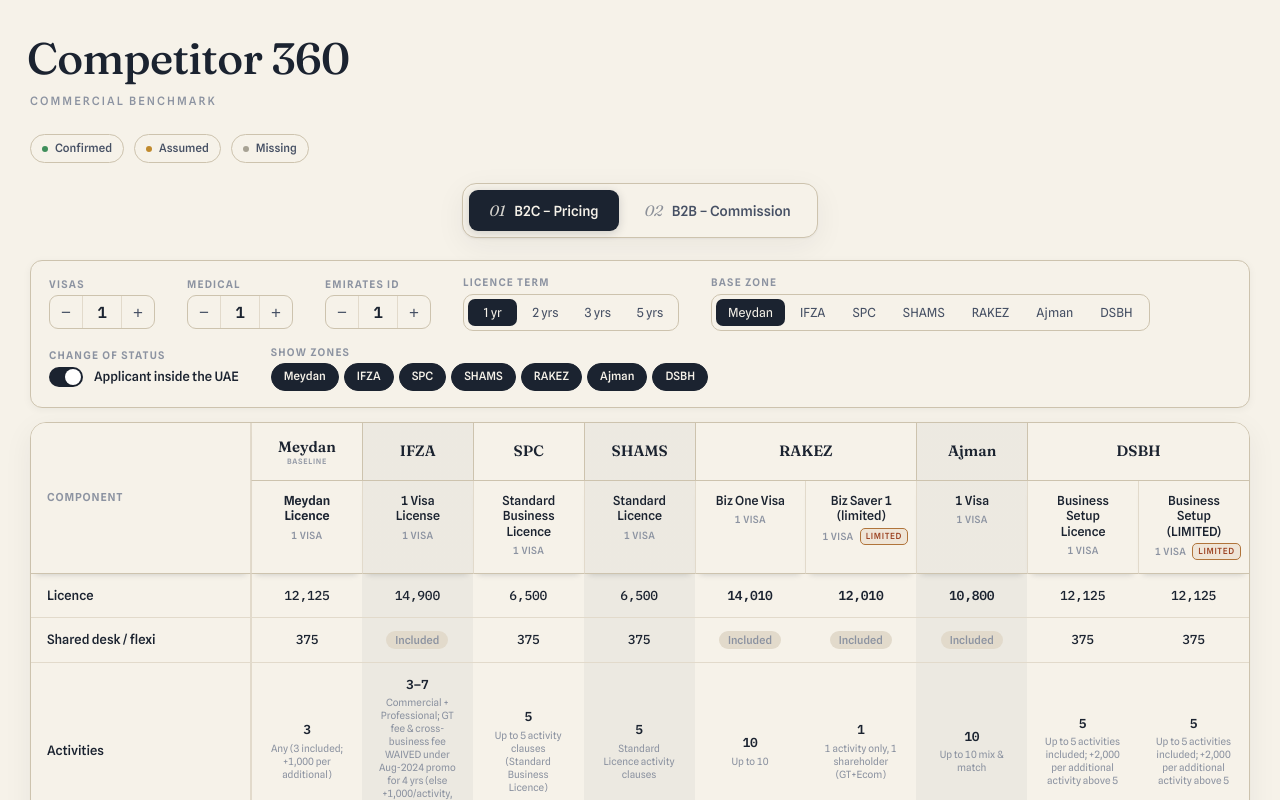
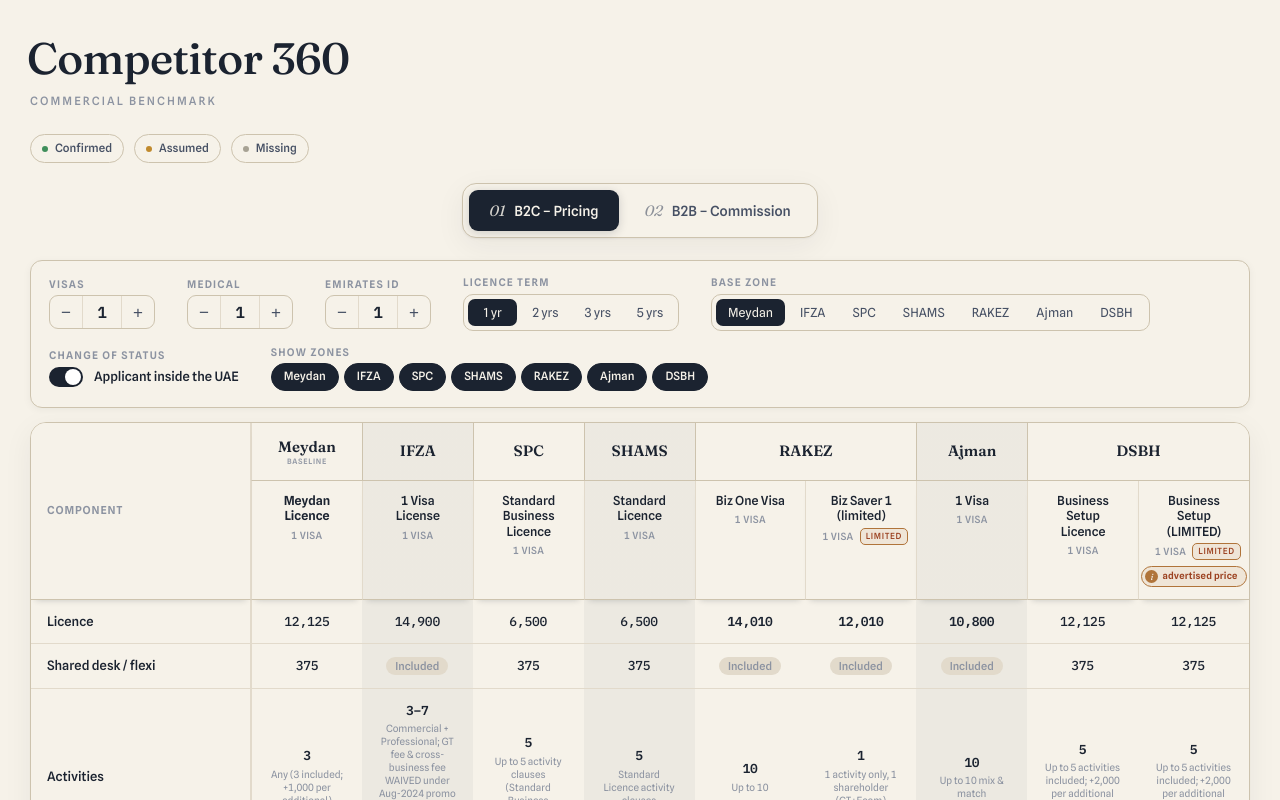
Before and after one commit to Husainabbas786/COMPETITOR360_V2, a React (Vite) app: page / in a window 1280 px wide. Shown: the top 800 px of the page. Built offline with nearby package versions, Linux system fonts and the light colour scheme.

Commit message:
Promo LIMITED header: stack the 'ⓘ advertised price' chip on its own centered line inside the cell (fixes right-edge overflow at the rightmost column); click popover unchanged

```diff
--- /dev/null
+++ b/src/components/b2c/B2CPromoInfo.jsx
@@ -0,0 +1,76 @@
+import { useEffect, useRef, useState } from 'react'
+import { CURRENCY } from '../../lib/b2cEngine.js'
+
+const CUR = CURRENCY.replace(/\s*\(.*\)/, '') // "AED"
+const fmt = new Intl.NumberFormat('en-US', { maximumFractionDigits: 0 })
+const SHORT = { DSBH: 'Dubai South' } // short display name for the promo header
+
+// Click-to-open ⓘ on a promo (LIMITED) column header — the PRIMARY, visible/tappable
+// way to read what the advertised bundle actually is (the hover tooltip stays as a
+// fallback). Reads only the zone's promo object; the advertised bundle prices live
+// here (and in the tooltip), never as a grid figure. Opens on click/tap; closes on
+// click-outside, Esc, or the ✕. Positioned to grow leftward so it never clips at the
+// right edge (a promo column is typically the rightmost zone).
+export default function PromoInfo({ promo, zone, allIn, visas }) {
+  const [open, setOpen] = useState(false)
+  const ref = useRef(null)
+
+  useEffect(() => {
+    if (!open) return
+    const onDoc = (e) => { if (ref.current && !ref.current.contains(e.target)) setOpen(false) }
+    const onKey = (e) => { if (e.key === 'Escape') setOpen(false) }
+    document.addEventListener('mousedown', onDoc)
+    document.addEventListener('keydown', onKey)
+    return () => {
+      document.removeEventListener('mousedown', onDoc)
+      document.removeEventListener('keydown', onKey)
+    }
+  }, [open])
+
+  const rows = (promo?.packages || []).filter((p) => p.visas >= 1)
+  const name = SHORT[zone] || zone
+
+  return (
+    <span className="promo-info" ref={ref}>
+      <button
+        type="button"
+        className="promo-i"
+        aria-label="About this limited-time offer — advertised price"
+        aria-expanded={open}
+        onClick={(e) => {
+          e.stopPropagation()
+          setOpen((o) => !o)
+        }}
+      >
+        <span className="promo-i-ico">i</span>
+        advertised price
+      </button>
+      {open && (
+        <span className="promo-pop" role="dialog">
+          <button type="button" className="promo-pop-x" aria-label="Close" onClick={() => setOpen(false)}>
+            ×
+          </button>
+          <span className="promo-pop-head">Limited-time offer — advertised vs. real cost</span>
+          <span className="promo-pop-line">{name} advertises this as a bundled setup package:</span>
+          <ul className="promo-pop-rows">
+            {rows.map((p) => (
+              <li key={p.package_id}>
+                {p.visas} visa: {fmt.format(p.price_was)} → <b>{fmt.format(p.price_now)}</b>
+              </li>
+            ))}
+          </ul>
+          <span className="promo-pop-line">
+            But the advertised price stops at company setup — it excludes the residence-visa issuance,
+            medical/EID and status change that a working company still pays.
+          </span>
+          {typeof allIn === 'number' && (
+            <span className="promo-pop-real">
+              This column shows the true discounted all-in — {CUR} {fmt.format(Math.round(allIn))} for a working{' '}
+              {visas}-visa company.
+            </span>
+          )}
+        </span>
+      )}
+    </span>
+  )
+}
--- a/src/components/b2c/B2CTable.jsx
+++ b/src/components/b2c/B2CTable.jsx
@@ -2,6 +2,7 @@
 import { COPY } from './copy.js'
 import AnimatedNumber from './AnimatedNumber.jsx'
 import CellNote from './B2CCellNote.jsx'
+import PromoInfo from './B2CPromoInfo.jsx'
 
 const CUR = CURRENCY.replace(/\s*\(.*\)/, '') // "AED"
 
@@ -152,6 +153,7 @@
                         {c.sub}
                         {c.limited && <em className="pkg-badge">{COPY.saverBadge}</em>}
                       </span>
+                      {c.promo && <PromoInfo promo={c.promo} zone={c.zone} allIn={c.result?.year1} visas={state.visas} />}
                     </>
                   ) : (
                     <>
--- a/src/components/b2c/b2cModel.js
+++ b/src/components/b2c/b2cModel.js
@@ -119,7 +119,7 @@
   const shell = {
     zone: base.zone, isBaseline: false, colId: 'dsbh_promo',
     pkgName: 'Business Setup (LIMITED)', sub: visaLabel(V),
-    activities: base.activities, limited: true, promoTitle,
+    activities: base.activities, limited: true, promoTitle, promo,
   }
   if (!pkg || !base.result) return { ...shell, result: null, twoYear: null, byKey: {}, available: false }
 
--- a/src/styles.css
+++ b/src/styles.css
@@ -384,6 +384,45 @@
 .pkg-h.us .pkg-name { color: var(--ink); font-weight: 600; }
 .pkg-h .pkg-sub { display: inline-flex; align-items: center; gap: 6px; font-size: 10px; letter-spacing: .04em; text-transform: uppercase; color: var(--ink-faint); margin-top: 4px; }
 .pkg-h .pkg-badge { font-style: normal; font-size: 8.5px; letter-spacing: .08em; background: var(--ochre-wash); color: var(--rust); border: 1px solid var(--ochre); padding: 1px 5px; border-radius: 5px; }
+
+/* Click-to-read ⓘ on a promo (LIMITED) header — the visible/tappable primary
+   affordance (hover tooltip stays as fallback). Ochre/rust to match the badge. */
+/* Own line, centered inside the LIMITED cell — stacked under the badge, never inline
+   to the right (which would push the chip past the rightmost column's border). */
+.promo-info { position: relative; display: flex; justify-content: center; margin-top: 5px; }
+/* Labelled chip — names itself as clickable (a bare icon relies on the viewer
+   knowing to poke it; a word removes the guess). Ochre/rust to match the badge. */
+.promo-i {
+  display: inline-flex; align-items: center; gap: 4px; cursor: pointer; line-height: 1;
+  border: 1px solid var(--ochre); background: var(--ochre-wash); color: var(--rust);
+  border-radius: 999px; padding: 3px 8px 3px 3px;
+  font-family: var(--sans); font-size: 9.5px; font-weight: 600; letter-spacing: .02em;
+  transition: background .15s, color .15s, border-color .15s;
+}
+.promo-i-ico {
+  width: 13px; height: 13px; flex: none; display: inline-flex; align-items: center; justify-content: center;
+  border-radius: 50%; background: var(--ochre); color: var(--paper);
+  font-family: var(--serif); font-style: italic; font-weight: 700; font-size: 9px;
+}
+.promo-i:hover,
+.promo-i[aria-expanded="true"] { background: var(--rust); color: var(--paper); border-color: var(--rust); }
+.promo-i:hover .promo-i-ico,
+.promo-i[aria-expanded="true"] .promo-i-ico { background: var(--paper); color: var(--rust); }
+/* Popover grows leftward/downward from the ⓘ so it never clips at the right edge. */
+.promo-pop {
+  position: absolute; top: calc(100% + 6px); right: 0; z-index: 40;
+  width: 272px; max-width: 78vw; text-align: left; white-space: normal;
+  background: var(--paper); border: 1px solid var(--line-strong); border-radius: 10px;
+  box-shadow: 0 8px 24px rgba(27, 35, 48, .18); padding: 12px 13px 13px;
+  font-family: var(--sans); font-weight: 400; color: var(--ink);
+}
+.promo-pop-x { position: absolute; top: 6px; right: 8px; border: none; background: transparent; cursor: pointer; font-size: 16px; line-height: 1; color: var(--ink-faint); }
+.promo-pop-x:hover { color: var(--ink); }
+.promo-pop-head { display: block; font-size: 12px; font-weight: 700; color: var(--rust); padding-right: 14px; }
+.promo-pop-line { display: block; font-size: 11.5px; color: var(--ink-soft); line-height: 1.5; margin-top: 8px; }
+.promo-pop-rows { list-style: none; margin: 6px 0 0; padding: 0; display: grid; gap: 3px; font-family: var(--mono); font-variant-numeric: tabular-nums; font-size: 11.5px; color: var(--ink); }
+.promo-pop-rows b { font-weight: 700; }
+.promo-pop-real { display: block; font-size: 11.5px; color: var(--ink); font-weight: 500; line-height: 1.5; margin-top: 9px; padding-top: 9px; border-top: 1px solid var(--line); }
 .zone-row .corner, .pkg-row { } /* corner spans both rows */
 
 /* ---- sticky left label column ---- */
```
